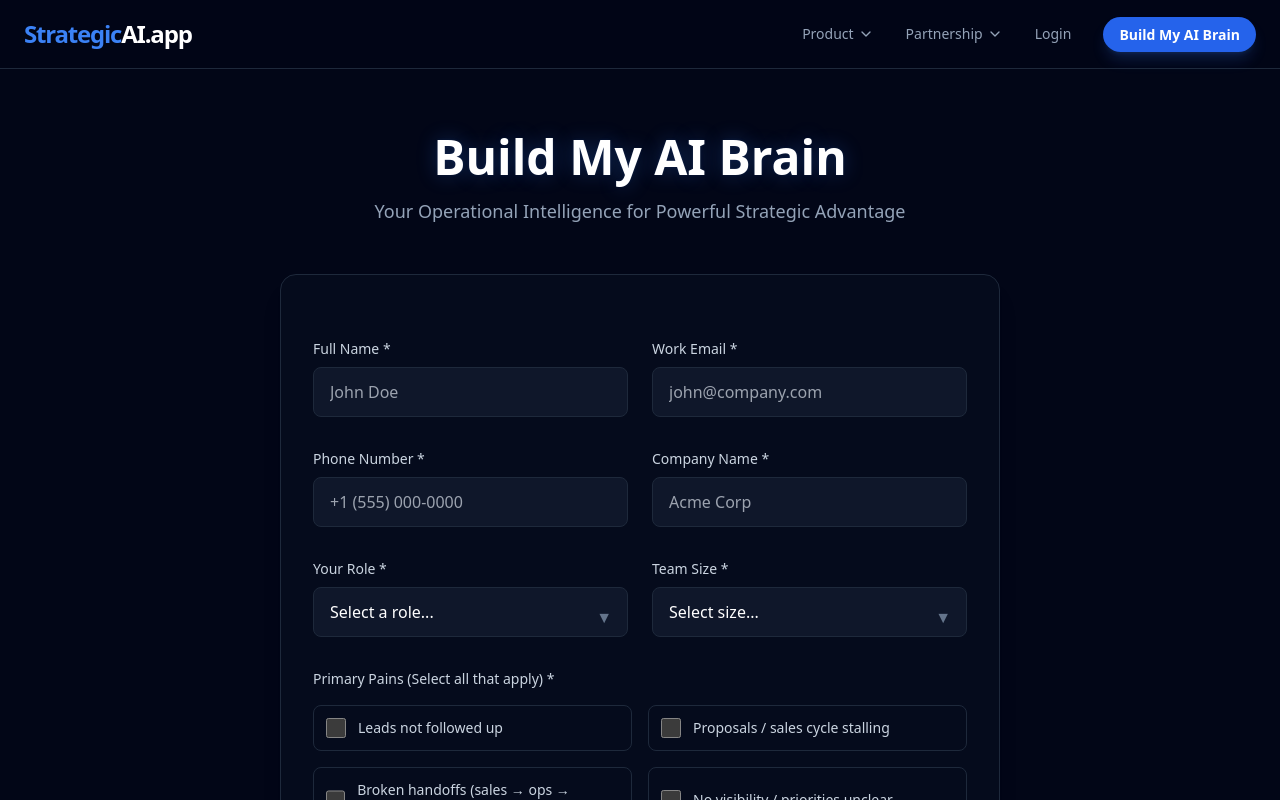
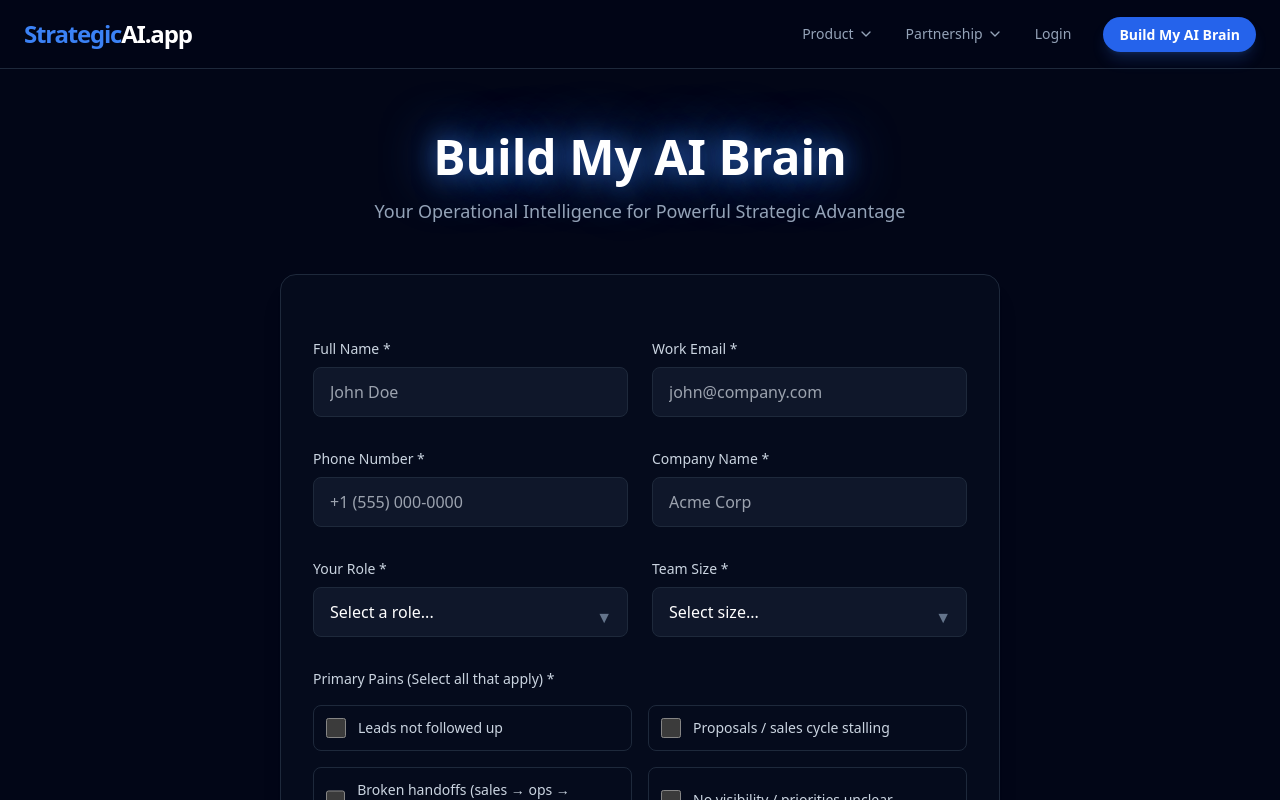
Before and after one commit to tonycamero/strategicai-marketing, a React (Vite) app in the folder frontend/: page /intake in a window 1280 px wide. Shown: the top 800 px of the page. Built offline with nearby package versions, Linux system fonts and the light colour scheme.

Commit message:
UI: Significantly amplify headline glow intensity for better visibility

```diff
--- a/frontend/src/index.css
+++ b/frontend/src/index.css
@@ -31,13 +31,13 @@
   }
   @keyframes glow-blue {
     0%, 100% {
-        text-shadow: 0 0 15px rgba(59, 130, 246, 0.2);
+        text-shadow: 0 0 25px rgba(59, 130, 246, 0.4);
     }
     50% {
-        text-shadow: 0 0 35px rgba(59, 130, 246, 0.6), 0 0 15px rgba(59, 130, 246, 0.4);
+        text-shadow: 0 0 55px rgba(59, 130, 246, 0.85), 0 0 25px rgba(59, 130, 246, 0.6);
     }
   }
   .animate-glow-blue {
-    animation: glow-blue 5s ease-in-out infinite;
+    animation: glow-blue 4s ease-in-out infinite;
   }
 }
```
Also changed, not shown: 1 other file (tests, documents, lock files or other folders).
